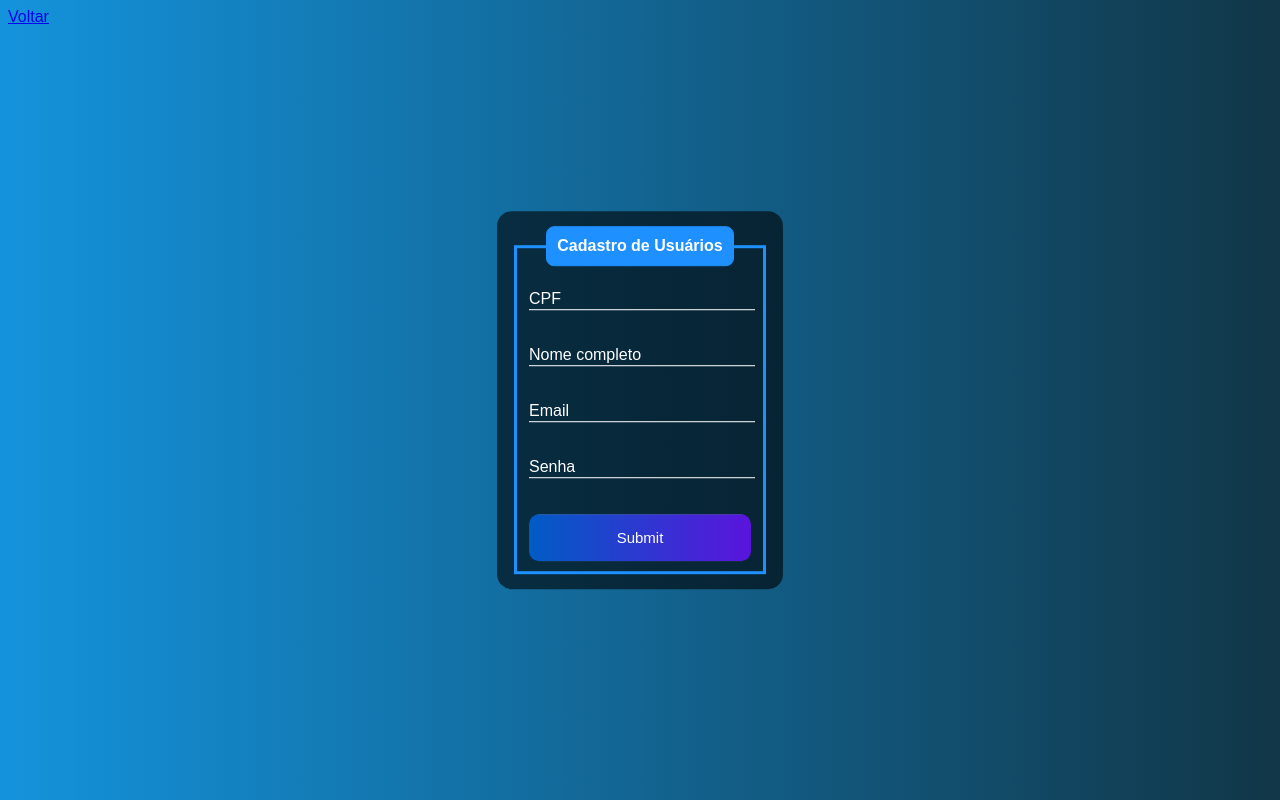
After one commit to askot19/PI-01---Univesp, a PHP site: page /cadastro.php in a window 1280 px wide. The commit adds this page. Run offline with PHP 8.4, Linux system fonts and the light colour scheme.

Commit message:
Configuração de páginas e links
-Conexão entre páginas;
-Configuração de acesso ao sistema;
-Criação de bd para armazenamento de usuários;

```diff
--- /dev/null
+++ b/Projeto Univesp/cadastro.php
@@ -0,0 +1,113 @@
+<!DOCTYPE html>
+<html lang="en">
+<head>
+    <meta charset="UTF-8">
+    <meta http-equiv="X-UA-Compatible" content="IE=edge">
+    <meta name="viewport" content="width=device-width, initial-scale=1.0">
+    <title>Cadastro | Viva Café & Restaurante</title>
+    <style>
+        body{
+            font-family: Arial, Helvetica, sans-serif;
+            background-image: linear-gradient(to right, rgb(20, 147, 220), rgb(17, 54, 71));
+        }
+        .box{
+            color: white;
+            position: absolute;
+            top: 50%;
+            left: 50%;
+            transform: translate(-50%,-50%);
+            background-color: rgba(0, 0, 0, 0.6);
+            padding: 15px;
+            border-radius: 15px;
+            width: 20%;
+        }
+        fieldset{
+            border: 3px solid dodgerblue;
+        }
+        legend{
+            border: 1px solid dodgerblue;
+            padding: 10px;
+            text-align: center;
+            background-color: dodgerblue;
+            border-radius: 8px;
+        }
+        .inputBox{
+            position: relative;
+        }
+        .inputUser{
+            background: none;
+            border: none;
+            border-bottom: 1px solid white;
+            outline: none;
+            color: white;
+            font-size: 15px;
+            width: 100%;
+            letter-spacing: 2px;
+        }
+        .labelInput{
+            position: absolute;
+            top: 0px;
+            left: 0px;
+            pointer-events: none;
+            transition: .5s;
+        }
+        .inputUser:focus ~ .labelInput,
+        .inputUser:valid ~ .labelInput{
+            top: -20px;
+            font-size: 12px;
+            color: dodgerblue;
+        }
+        #data_nascimento{
+            border: none;
+            padding: 8px;
+            border-radius: 10px;
+            outline: none;
+            font-size: 15px;
+        }
+        #submit{
+            background-image: linear-gradient(to right,rgb(0, 92, 197), rgb(90, 20, 220));
+            width: 100%;
+            border: none;
+            padding: 15px;
+            color: white;
+            font-size: 15px;
+            cursor: pointer;
+            border-radius: 10px;
+        }
+        #submit:hover{
+            background-image: linear-gradient(to right,rgb(0, 80, 172), rgb(80, 19, 195));
+        }
+    </style>
+</head>
+<body>
+    <a href="home.php">Voltar</a>
+    <div class="box">
+        <form action="">
+            <fieldset>
+                <legend><b>Cadastro de Usuários</b></legend>
+                <br>
+                <div class="inputBox">
+                    <input type="text" name="cpf" id="cpf" class="inputUser" required>
+                    <label for="cpf" class="labelInput">CPF</label>
+                </div>
+                <br><br>
+                <div class="inputBox">
+                    <input type="text" name="nome" id="nome" class="inputUser" required>
+                    <label for="nome" class="labelInput">Nome completo</label>
+                </div>
+                <br><br>
+                <div class="inputBox">
+                    <input type="text" name="email" id="email" class="inputUser" required>
+                    <label for="email" class="labelInput">Email</label>
+                </div>
+                <br><br>
+                <div class="inputBox">
+                    <input type="senha" name="senha" id="senha" class="inputUser" required>
+                    <label for="telefone" class="labelInput">Senha</label>
+                <br><br>
+                <input type="submit" name="submit" id="submit">
+            </fieldset>
+        </form>
+    </div>
+</body>
+</html>
--- a/Projeto Univesp/formulario.html
+++ b/Projeto Univesp/formulario.php
@@ -80,6 +80,7 @@
     </style>
 </head>
 <body>
+    <a href="login.php">Voltar</a>
     <div class="box">
         <form action="">
             <fieldset>
```
Also changed, not shown: Projeto Univesp/config.php (+8 -8 lines), Projeto Univesp/home.php (+20 -2 lines), Projeto Univesp/login.php (renamed from Projeto Univesp/tela_login.html, +10 -7 lines), Projeto Univesp/testLogin.php (added, +16 -0 lines), Projeto Univesp/usuario.php (added).
